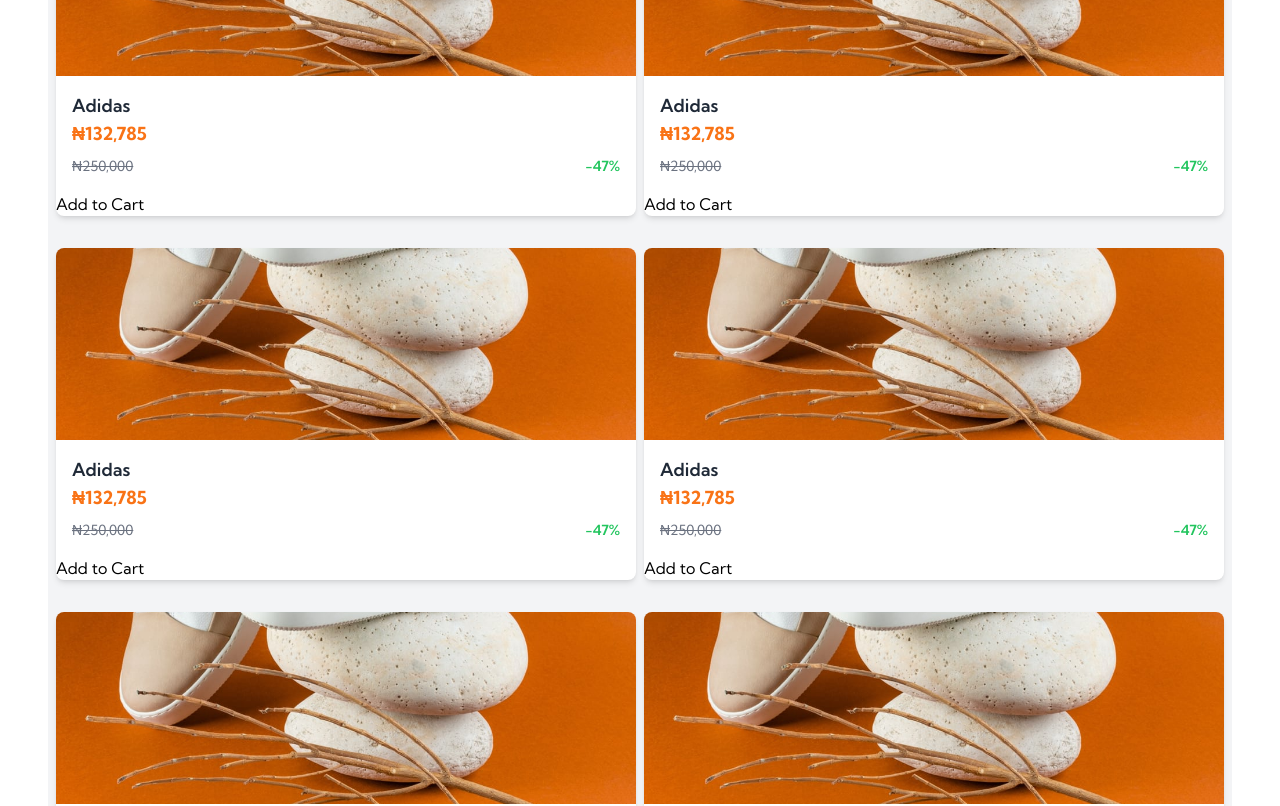
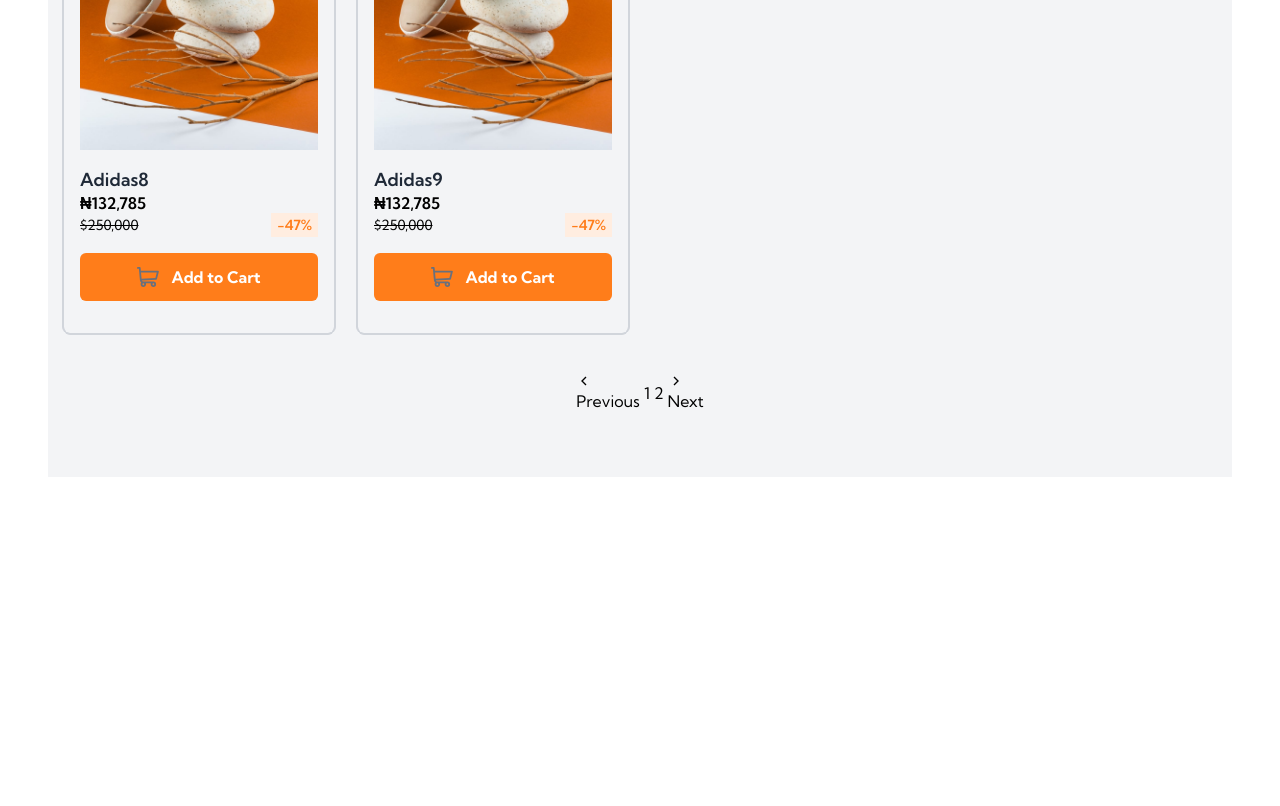
Before and after one commit to khennyboy/shoe-store-clients, a Next.js app: page / in a window 1280 px wide. Shown: the part 1320-2126 px from the top of the page. After the commit the page ends 1845 px from the top, so only its background shows below. Built offline with nearby package versions, Linux system fonts and the light colour scheme.

Commit message:
mpagination added

```diff
--- /dev/null
+++ b/app/_components/pagination.jsx
@@ -0,0 +1,72 @@
+"use client";
+
+import { usePathname, useRouter, useSearchParams } from "next/navigation";
+import { PAGE_SIZE } from "../utils/constant";
+import { GrFormPrevious } from "react-icons/gr";
+import { GrFormNext } from "react-icons/gr";
+
+export default function Pagination({ count }) {
+  const searchParams = useSearchParams();
+  const pathname = usePathname();
+  const router = useRouter();
+
+  const pageCount = Math.ceil(count / PAGE_SIZE);
+  let currentPage = !searchParams.get("page")
+    ? 1
+    : Number(searchParams.get("page"));
+
+  function nextPage() {
+    const next = currentPage === pageCount ? currentPage : (currentPage += 1);
+    const params = new URLSearchParams(searchParams);
+    params.set("page", next);
+    router.replace(`${pathname}?${params.toString()}`, { scroll: false });
+  }
+
+  function prevPage() {
+    const prev = currentPage === 1 ? currentPage : (currentPage -= 1);
+    const params = new URLSearchParams(searchParams);
+    params.set("page", prev);
+    router.replace(`${pathname}?${params.toString()}`, { scroll: false });
+  }
+
+  function handlePage(number) {
+    const params = new URLSearchParams(searchParams);
+    params.set("page", number);
+    router.replace(`${pathname}?${params.toString()}`, { scroll: false });
+  }
+
+  if (pageCount <= 1) return null;
+
+  return (
+    <div className="mt-10 flex items-center justify-center gap-1">
+      <button
+        onClick={prevPage}
+        disabled={currentPage == 1}
+        className={`${currentPage == 1 ? "cursor-not-allowed" : "cursor-pointer"}`}
+      >
+        <GrFormPrevious />
+        <span>Previous</span>
+      </button>
+
+      {Array.from({ length: pageCount }, (_, index) => (
+        <button
+          key={index}
+          className={` ${Number(searchParams.get("page")) == index + 1 ? "cursor-not-allowed" : "cursor-pointer"}`}
+          onClick={() => handlePage(index + 1)}
+          disabled={Number(searchParams.get("page")) == index + 1}
+        >
+          {index + 1}{" "}
+        </button>
+      ))}
+
+      <button
+        onClick={nextPage}
+        disabled={currentPage === pageCount}
+        className={`${currentPage === pageCount ? "cursor-not-allowed" : "cursor-pointer"}`}
+      >
+        <GrFormNext />
+        <span>Next</span>
+      </button>
+    </div>
+  );
+}
--- a/app/layout.js
+++ b/app/layout.js
@@ -22,7 +22,7 @@
   return (
     <html lang="en">
       <body
-        className={`${kumbh.className} mb-12 mt-20 px-4 lg:px-8 xl:mt-24 xl:px-12`}
+        className={`${kumbh.className} mb-12 mt-24 px-4 lg:mt-28 lg:px-8 xl:px-12`}
       >
         <Suspense fallback="loading...">
           <Nav />
--- a/app/page.jsx
+++ b/app/page.jsx
@@ -1,44 +1,80 @@
+"use client";
 import Image from "next/image";
+import Pagination from "./_components/pagination";
+import { usePathname, useRouter, useSearchParams } from "next/navigation";
+import { PAGE_SIZE } from "./utils/constant";
+import { useEffect } from "react";
 
 export default function Home() {
+  const searchParams = useSearchParams();
+  const pathname = usePathname();
+  const router = useRouter();
+
+  let currentPage = searchParams.get("page") ?? 1;
+
+  const products = Array.from({ length: 20 }, (_, index) => index);
+
+  const pageCount = Math.ceil(products.length / PAGE_SIZE);
+
+  useEffect(() => {
+    if (Number(currentPage) > pageCount) {
+      currentPage = pageCount;
+      const params = new URLSearchParams(searchParams);
+      params.set("page", currentPage);
+      router.replace(`${pathname}?${params.toString()}`, { scroll: false });
+    }
+    if (Number(currentPage) <= 0) {
+      currentPage = 1;
+      const params = new URLSearchParams(searchParams);
+      params.set("page", 1);
+      router.replace(`${pathname}?${params.toString()}`, { scroll: false });
+    }
+  }, []);
+
+  const arr = products.slice((currentPage - 1) * 10, currentPage * 10);
+
   return (
-    <div className="bg-gray-100 px-2 py-4">
-      <div className="sm2:grid-cols-2 grid gap-x-2 gap-y-8 lg:grid-cols-3 xl:grid-cols-4">
-        {Array.from({ length: 20 }, (_, index) => (
+    <div className="bg-gray-100 px-2 py-12 md:px-4 lg:py-16">
+      <div className="grid gap-x-3 gap-y-10 sm2:grid-cols-2 md:grid-cols-3 md:gap-x-6 lg:grid-cols-4 lg:gap-y-14">
+        {arr.map((each, index) => (
           <div
             key={index}
-            className="overflow-hidden rounded-lg bg-white shadow-md transition-transform"
+            className="cursor-pointer space-y-4 rounded-md px-4 py-8 shadow-sm2 shadow-gray-300"
           >
-            <div className="relative h-48">
+            <div className="relative mx-auto h-60">
               <Image
                 src="/image-product-2.jpg"
                 alt="product-image"
                 fill
-                className="cursor-zoom-out object-cover"
+                className="cursor-zoom-in object-cover"
               />
             </div>
-            <div className="p-4">
-              <span className="block text-lg font-semibold text-gray-800">
-                Adidas
+
+            <div className="">
+              <span className="block text-lg font-semibold leading-normal text-gray-800">
+                Adidas{each}
               </span>
-              <span className="block text-lg font-bold text-orange-500">
+              <span className="block font-semibold leading-tight">
                 ₦132,785
               </span>
-              <div className="mt-2 flex items-center justify-between">
-                <span className="text-sm text-gray-500 line-through">
-                  ₦250,000
-                </span>
-                <span className="text-sm font-semibold text-green-500">
+              <div className="flex items-center justify-between">
+                <span className="text-sm line-through">$250,000</span>
+                <span className="bg-PaleOrange px-[6px] py-[2px] text-sm font-semibold text-DarkOrange">
                   -47%
                 </span>
               </div>
             </div>
             <div>
-              <button>Add to Cart</button>
+              <button className="flex w-full items-center justify-center gap-3 rounded-md bg-DarkOrange py-3 text-center font-bold text-white transition-all duration-200 ease-linear hover:bg-DarkOrange/80">
+                <img src="/icon-cart.svg" alt="cart-icon" />
+                Add to Cart
+              </button>
             </div>
           </div>
         ))}
       </div>
+      {/* this improves when the user input the page manually */}
+      {arr.length !== 0 && <Pagination count={products.length} />}
     </div>
   );
 }
--- /dev/null
+++ b/app/utils/constant.js
@@ -0,0 +1 @@
+export const PAGE_SIZE = 10;
--- a/tailwind.config.mjs
+++ b/tailwind.config.mjs
@@ -26,7 +26,10 @@
         },
       },
       screens: {
-        sm2: { min: "420px" },
+        sm2: "480px",
+      },
+      boxShadow: {
+        sm2: "0px 2px , 0px -2px , 2px 0px, -2px 0 ",
       },
     },
   },
```
